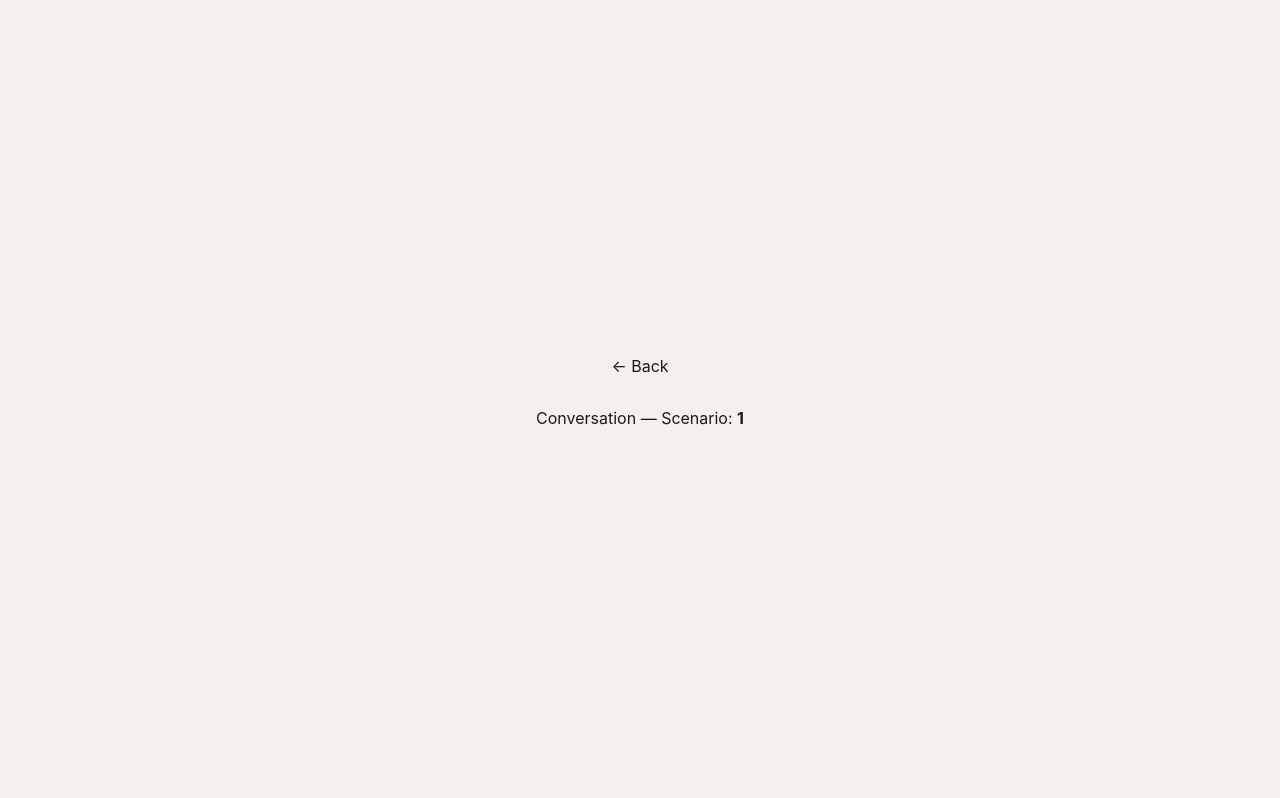
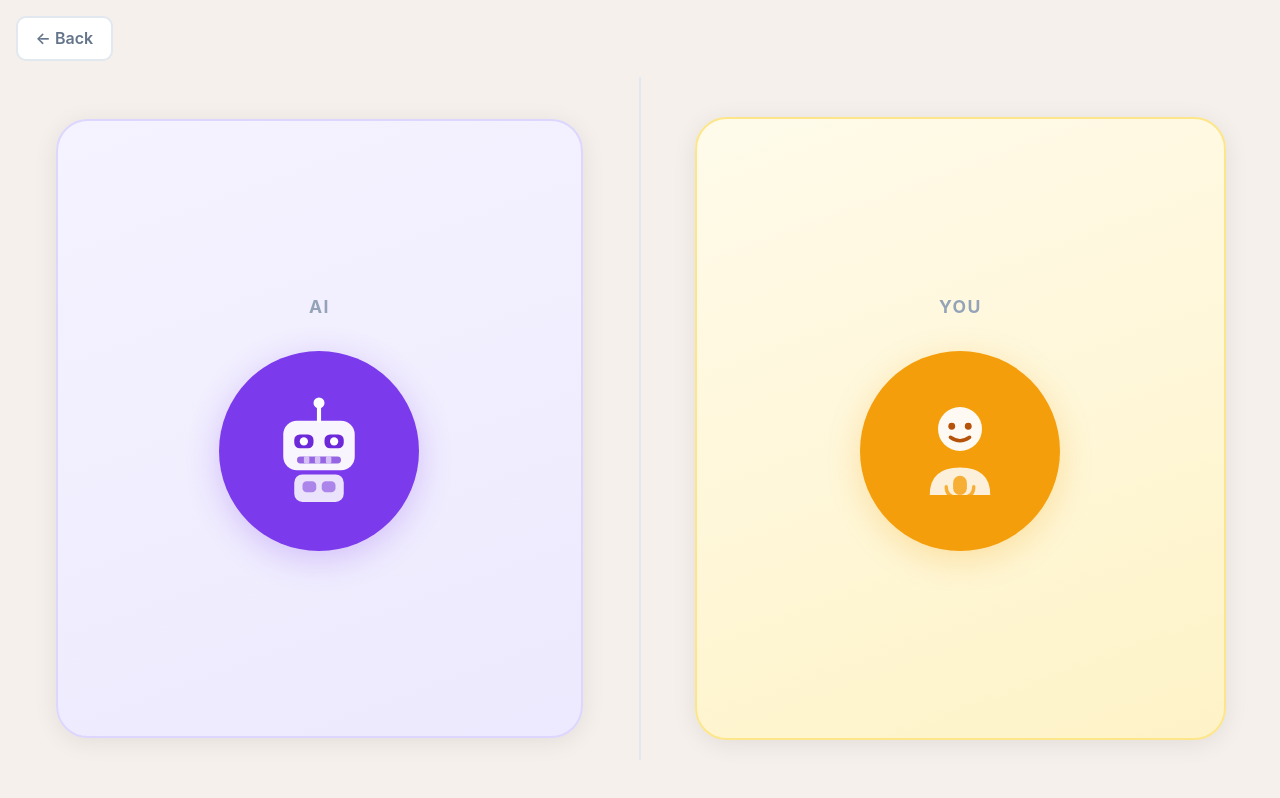
Before and after one commit to ruiqiqiu44/AI-Data-science-for-good, a React (Vite) app in the folder frontend/: page /scenario/1/conversation in a window 1280 px wide. Built offline with nearby package versions, Linux system fonts and the light colour scheme.

Commit message:
added basic conversation page

```diff
--- /dev/null
+++ b/frontend/src/ConversationPage.css
@@ -0,0 +1,199 @@
+.convo-page {
+  display: flex;
+  flex-direction: column;
+  height: 100vh;
+  width: 100%;
+  overflow: hidden;
+  align-self: stretch;
+  background-color: #f5f0eb;
+}
+
+.convo-back-btn {
+  all: unset;
+  cursor: pointer;
+  display: inline-flex;
+  align-items: center;
+  gap: 0.4rem;
+  padding: 0.65rem 1.1rem;
+  margin: 1rem;
+  font-size: 1rem;
+  font-weight: 600;
+  color: #64748b;
+  background: white;
+  border: 2px solid #e2e8f0;
+  border-radius: 10px;
+  transition: color 0.15s, border-color 0.15s;
+  width: fit-content;
+}
+
+.convo-back-btn:hover {
+  color: #1a1a1a;
+  border-color: #94a3b8;
+}
+
+/* Two-column split */
+.convo-split {
+  flex: 1;
+  display: flex;
+  min-height: 0;
+  padding: 0 1.25rem 1.25rem;
+  gap: 1.25rem;
+}
+
+.convo-side {
+  flex: 1;
+  display: flex;
+  align-items: center;
+  justify-content: center;
+}
+
+.convo-divider {
+  width: 2px;
+  background: #e2e8f0;
+  align-self: stretch;
+  margin: 0 0 1.25rem;
+}
+
+/* Rounded rectangle card inside each half */
+.convo-card {
+  width: 88%;
+  height: 88%;
+  border-radius: 32px;
+  display: flex;
+  flex-direction: column;
+  align-items: center;
+  justify-content: center;
+  gap: 1.5rem;
+  box-shadow: 0 4px 24px rgba(0, 0, 0, 0.08);
+}
+
+.convo-card--ai {
+  background: linear-gradient(160deg, #f5f3ff 0%, #ede9fe 100%);
+  border: 2.5px solid #ddd6fe;
+}
+
+.convo-card--human {
+  background: linear-gradient(160deg, #fffbeb 0%, #fef3c7 100%);
+  border: 2.5px solid #fde68a;
+  cursor: pointer;
+  transition: border-color 0.2s, box-shadow 0.2s;
+}
+
+.convo-card--human:hover {
+  border-color: #f59e0b;
+  box-shadow: 0 6px 32px rgba(245, 158, 11, 0.18);
+}
+
+.convo-card--recording {
+  border-color: #ef4444 !important;
+  box-shadow: 0 6px 32px rgba(239, 68, 68, 0.2) !important;
+}
+
+.convo-card--recording .convo-side-label {
+  color: #ef4444;
+}
+
+.convo-side-label {
+  font-size: 1.1rem;
+  font-weight: 700;
+  letter-spacing: 0.08em;
+  text-transform: uppercase;
+  color: #94a3b8;
+}
+
+/* Circle */
+.convo-circle-wrap {
+  position: relative;
+  display: flex;
+  align-items: center;
+  justify-content: center;
+  width: 220px;
+  height: 220px;
+}
+
+.convo-circle {
+  all: unset;
+  cursor: pointer;
+  position: relative;
+  z-index: 2;
+  width: 200px;
+  height: 200px;
+  border-radius: 50%;
+  display: flex;
+  align-items: center;
+  justify-content: center;
+  transition: transform 0.2s ease, box-shadow 0.2s ease;
+}
+
+.convo-circle svg {
+  width: 110px;
+  height: 110px;
+}
+
+.convo-circle--ai {
+  background: #7c3aed;
+  box-shadow: 0 8px 32px rgba(124, 58, 237, 0.25);
+}
+
+.convo-circle--human {
+  background: #f59e0b;
+  box-shadow: 0 8px 32px rgba(245, 158, 11, 0.25);
+}
+
+/* Active: breathe in and out */
+@keyframes breathe {
+  0%   { transform: scale(1);    }
+  50%  { transform: scale(1.10); }
+  100% { transform: scale(1);    }
+}
+
+.convo-circle--active {
+  animation: breathe 1.4s ease-in-out infinite;
+}
+
+.convo-circle--ai.convo-circle--active {
+  box-shadow: 0 8px 48px rgba(124, 58, 237, 0.5);
+}
+
+.convo-circle--human.convo-circle--active {
+  box-shadow: 0 8px 48px rgba(245, 158, 11, 0.5);
+}
+
+/* Radiating rings */
+.convo-ring {
+  position: absolute;
+  border-radius: 50%;
+  z-index: 1;
+}
+
+@keyframes radiate {
+  0%   { transform: scale(1);   opacity: 0.55; }
+  100% { transform: scale(1.9); opacity: 0;    }
+}
+
+.convo-ring--1 { width: 200px; height: 200px; animation: radiate 1.8s ease-out infinite 0s;    }
+.convo-ring--2 { width: 200px; height: 200px; animation: radiate 1.8s ease-out infinite 0.6s;  }
+.convo-ring--3 { width: 200px; height: 200px; animation: radiate 1.8s ease-out infinite 1.2s;  }
+
+.convo-ring--ai    { border: 3px solid #7c3aed; }
+.convo-ring--human { border: 3px solid #f59e0b; }
+
+/* Mobile: stack vertically */
+@media (max-width: 600px) {
+  .convo-split {
+    flex-direction: column;
+    padding: 0 1rem 1rem;
+  }
+
+  .convo-divider {
+    width: auto;
+    height: 2px;
+    margin: 0 1rem;
+  }
+
+  .convo-card {
+    width: 100%;
+    height: 44vh;
+    border-radius: 24px;
+  }
+}
--- a/frontend/src/ConversationPage.tsx
+++ b/frontend/src/ConversationPage.tsx
@@ -1,15 +1,161 @@
+import { useState, useRef } from 'react'
 import { useParams, useNavigate } from 'react-router-dom'
+import './ConversationPage.css'
+
+// ---------------------------------------------------------------------------
+// Placeholder — replace with real API call
+// ---------------------------------------------------------------------------
+function sendRecordedAudio(_audio: Blob): void {
+  // TODO: POST audio to backend API
+}
+// ---------------------------------------------------------------------------
+
+function RobotIcon() {
+  return (
+    <svg viewBox="0 0 80 80" fill="none" xmlns="http://www.w3.org/2000/svg" aria-hidden="true">
+      {/* Antenna */}
+      <line x1="40" y1="6" x2="40" y2="18" stroke="white" strokeWidth="3" strokeLinecap="round"/>
+      <circle cx="40" cy="5" r="4" fill="white"/>
+      {/* Head */}
+      <rect x="14" y="18" width="52" height="36" rx="10" fill="white" opacity="0.95"/>
+      {/* Eyes */}
+      <rect x="22" y="28" width="14" height="10" rx="4" fill="#6d28d9"/>
+      <rect x="44" y="28" width="14" height="10" rx="4" fill="#6d28d9"/>
+      <circle cx="29" cy="33" r="3" fill="white"/>
+      <circle cx="51" cy="33" r="3" fill="white"/>
+      {/* Mouth */}
+      <rect x="24" y="44" width="32" height="5" rx="2.5" fill="#6d28d9" opacity="0.7"/>
+      <rect x="29" y="44" width="4" height="5" rx="1" fill="white" opacity="0.6"/>
+      <rect x="37" y="44" width="4" height="5" rx="1" fill="white" opacity="0.6"/>
+      <rect x="45" y="44" width="4" height="5" rx="1" fill="white" opacity="0.6"/>
+      {/* Body */}
+      <rect x="22" y="57" width="36" height="20" rx="6" fill="white" opacity="0.85"/>
+      <rect x="28" y="62" width="10" height="8" rx="3" fill="#6d28d9" opacity="0.5"/>
+      <rect x="42" y="62" width="10" height="8" rx="3" fill="#6d28d9" opacity="0.5"/>
+    </svg>
+  )
+}
+
+function PersonIcon() {
+  return (
+    <svg viewBox="0 0 80 80" fill="none" xmlns="http://www.w3.org/2000/svg" aria-hidden="true">
+      {/* Head */}
+      <circle cx="40" cy="24" r="16" fill="white" opacity="0.95"/>
+      {/* Face */}
+      <circle cx="34" cy="22" r="2.5" fill="#b45309"/>
+      <circle cx="46" cy="22" r="2.5" fill="#b45309"/>
+      <path d="M33 30 Q40 35 47 30" stroke="#b45309" strokeWidth="2.5" strokeLinecap="round" fill="none"/>
+      {/* Body */}
+      <path d="M18 72 Q18 52 40 52 Q62 52 62 72" fill="white" opacity="0.85"/>
+      {/* Microphone hint */}
+      <rect x="35" y="58" width="10" height="14" rx="5" fill="#f59e0b" opacity="0.8"/>
+      <path d="M30 66 Q30 74 40 74 Q50 74 50 66" stroke="#f59e0b" strokeWidth="2.5" strokeLinecap="round" fill="none" opacity="0.8"/>
+      <line x1="40" y1="74" x2="40" y2="78" stroke="#f59e0b" strokeWidth="2.5" strokeLinecap="round" opacity="0.8"/>
+    </svg>
+  )
+}
 
 export default function ConversationPage() {
   const { scenarioId } = useParams<{ scenarioId: string }>()
   const navigate = useNavigate()
 
+  const [aiSpeaking, setAiSpeaking] = useState(false)
+  const [humanRecording, setHumanRecording] = useState(false)
+
+  const mediaRecorderRef = useRef<MediaRecorder | null>(null)
+  const chunksRef = useRef<Blob[]>([])
+
+  async function startRecording() {
+    const stream = await navigator.mediaDevices.getUserMedia({ audio: true })
+    const recorder = new MediaRecorder(stream)
+    chunksRef.current = []
+
+    recorder.ondataavailable = (e) => {
+      if (e.data.size > 0) chunksRef.current.push(e.data)
+    }
+
+    recorder.onstop = () => {
+      const audio = new Blob(chunksRef.current, { type: recorder.mimeType })
+      sendRecordedAudio(audio)
+      stream.getTracks().forEach((t) => t.stop())
+    }
+
+    recorder.start()
+    mediaRecorderRef.current = recorder
+    setHumanRecording(true)
+  }
+
+  function stopRecording() {
+    mediaRecorderRef.current?.stop()
+    mediaRecorderRef.current = null
+    setHumanRecording(false)
+  }
+
+  function handleHumanCardClick() {
+    if (humanRecording) {
+      stopRecording()
+    } else {
+      startRecording()
+    }
+  }
+
   return (
-    <div style={{ padding: '2rem', textAlign: 'center' }}>
-      <button onClick={() => navigate(`/scenario/${scenarioId}`)} style={{ cursor: 'pointer', marginBottom: '1rem' }}>
+    <div className="convo-page">
+      <button className="convo-back-btn" onClick={() => navigate(`/scenario/${scenarioId}`)}>
         ← Back
       </button>
-      <p>Conversation — Scenario: <strong>{scenarioId}</strong></p>
+
+      <div className="convo-split">
+        {/* AI side */}
+        <div className="convo-side">
+          <div className="convo-card convo-card--ai">
+            <span className="convo-side-label">AI</span>
+            <div className="convo-circle-wrap">
+              {aiSpeaking && (
+                <>
+                  <div className="convo-ring convo-ring--1 convo-ring--ai" />
+                  <div className="convo-ring convo-ring--2 convo-ring--ai" />
+                  <div className="convo-ring convo-ring--3 convo-ring--ai" />
+                </>
+              )}
+              <button
+                className={`convo-circle convo-circle--ai${aiSpeaking ? ' convo-circle--active' : ''}`}
+                onClick={() => setAiSpeaking((v) => !v)}
+                aria-label="AI speaker"
+              >
+                <RobotIcon />
+              </button>
+            </div>
+          </div>
+        </div>
+
+        <div className="convo-divider" />
+
+        {/* Human side — entire card is the record button */}
+        <div className="convo-side">
+          <button
+            className={`convo-card convo-card--human${humanRecording ? ' convo-card--recording' : ''}`}
+            onClick={handleHumanCardClick}
+            aria-label={humanRecording ? 'Stop recording' : 'Start recording'}
+          >
+            <span className="convo-side-label">
+              {humanRecording ? '● Recording…' : 'You'}
+            </span>
+            <div className="convo-circle-wrap">
+              {humanRecording && (
+                <>
+                  <div className="convo-ring convo-ring--1 convo-ring--human" />
+                  <div className="convo-ring convo-ring--2 convo-ring--human" />
+                  <div className="convo-ring convo-ring--3 convo-ring--human" />
+                </>
+              )}
+              <div className={`convo-circle convo-circle--human${humanRecording ? ' convo-circle--active' : ''}`}>
+                <PersonIcon />
+              </div>
+            </div>
+          </button>
+        </div>
+      </div>
     </div>
   )
 }
--- a/frontend/src/ScenarioPage.css
+++ b/frontend/src/ScenarioPage.css
@@ -1,8 +1,10 @@
 .mode-page {
   display: flex;
   flex-direction: column;
-  min-height: 100vh;
+  height: 100vh;
   width: 100%;
+  overflow: hidden;
+  align-self: stretch;
   background-color: #f5f0eb;
 }
 
--- a/frontend/src/VocabularyPage.css
+++ b/frontend/src/VocabularyPage.css
@@ -2,10 +2,13 @@
   display: flex;
   flex-direction: column;
   align-items: center;
-  min-height: 100vh;
+  height: 100vh;
+  width: 100%;
+  overflow: hidden;
+  align-self: stretch;
   background-color: #fffbeb;
-  padding: 1rem 1.5rem 2rem;
-  gap: 1.5rem;
+  padding: 1rem 1.5rem;
+  gap: 1rem;
 }
 
 .vocab-back-btn {
@@ -87,12 +90,14 @@
   gap: 0.75rem;
   width: 100%;
   max-width: 700px;
+  flex: 1;
+  min-height: 0;
 }
 
 .vocab-image-cell {
   border-radius: 16px;
   overflow: hidden;
-  aspect-ratio: 4 / 3;
+  min-height: 0;
   background: #fde68a;
   border: 3px solid #fde68a;
   box-shadow: 0 2px 10px rgba(0, 0, 0, 0.08);
--- a/frontend/src/index.css
+++ b/frontend/src/index.css
@@ -14,17 +14,18 @@
 
 body {
   margin: 0;
-  min-height: 100vh;
+  height: 100vh;
+  overflow: hidden;
   background-color: #f5f0eb;
   color: #1a1a1a;
 }
 
 #root {
-  min-height: 100vh;
+  height: 100vh;
+  overflow: hidden;
   display: flex;
   align-items: center;
   justify-content: center;
-  padding: 2rem 1rem;
 }
 
 button {
```
Also changed, not shown: frontend/src/App.css (+8 -6 lines).
